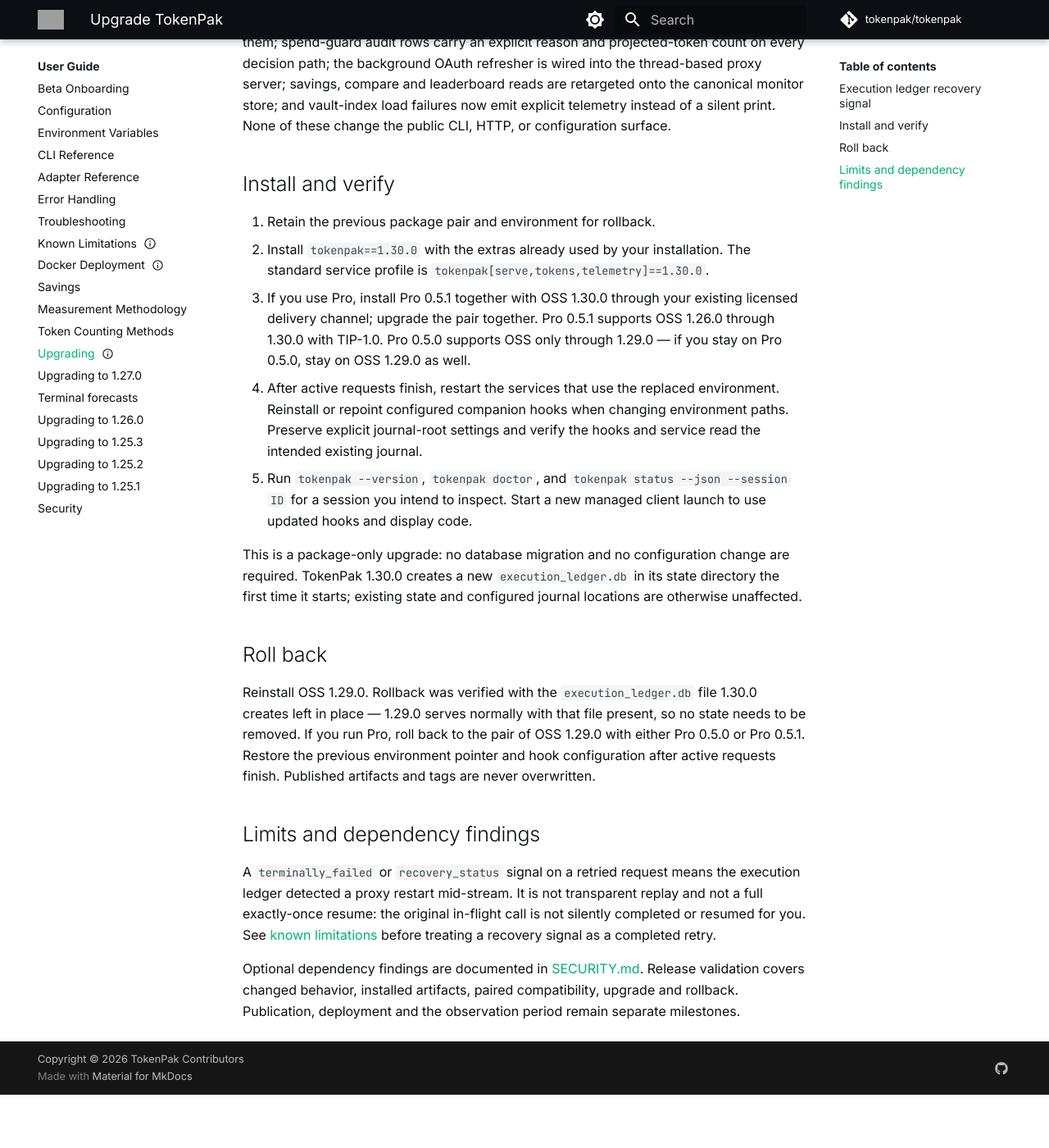
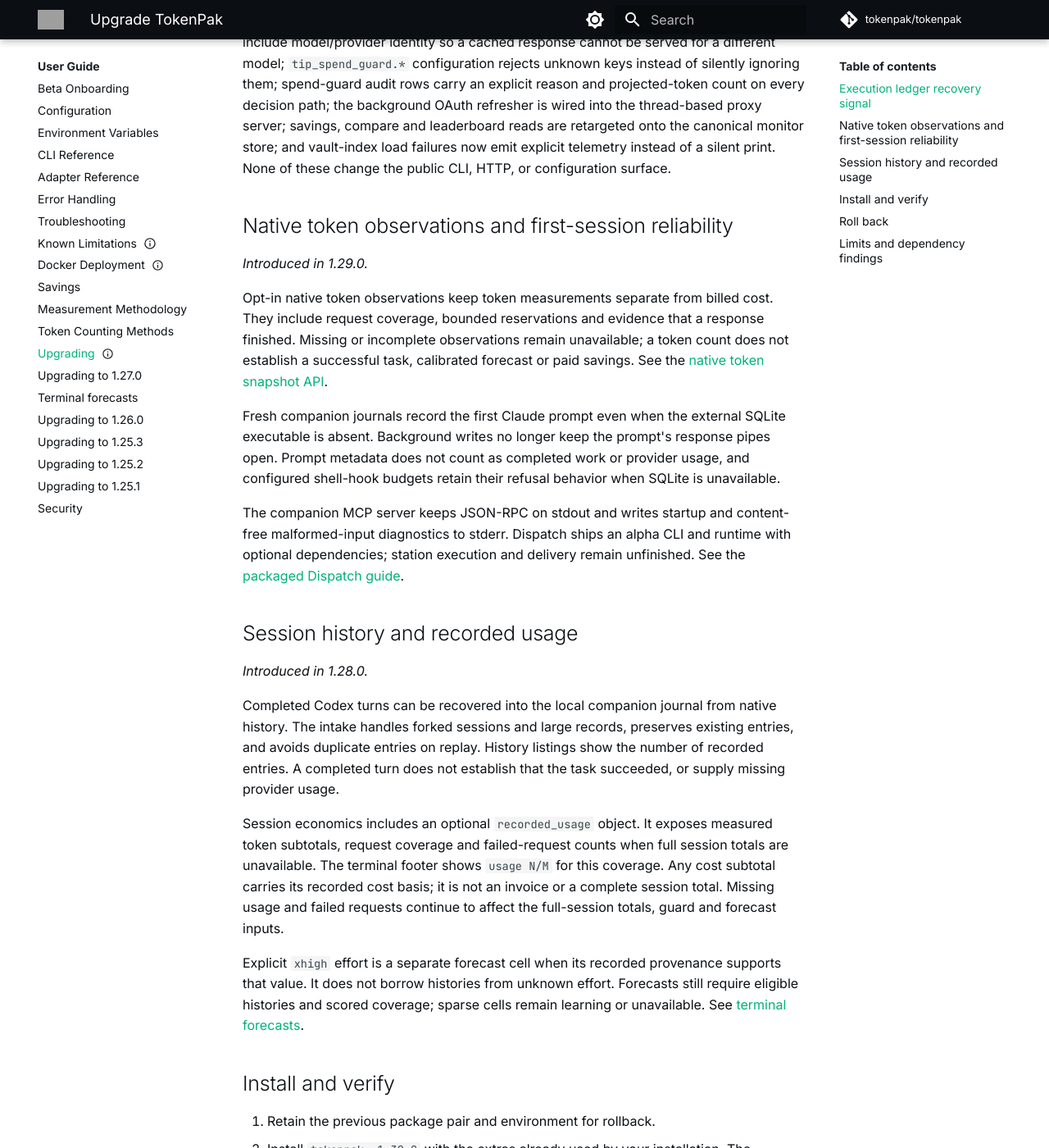
Before and after one commit to tokenpak/docs, an MkDocs documentation site: the page built from docs/upgrading.md, in a window 1280 px wide and 1400 px high, scrolled down 526 px. Shown: the whole window at 82% size. Built offline with MkDocs 1.6.1 and Material for MkDocs 9.7.7, drawn with Linux system fonts in a browser that asks for light colours; comment, search, counter and statistics services are not loaded; before the commit the page ends 1861 px from its top, so only the background shows below that; some of the changed text lies outside the part shown; grey boxes are pictures that could not be loaded.

Commit message:
docs: keep 1.29.0 and 1.28.0 upgrade notes in the 1.30.0 guide

```diff
--- a/docs/upgrading.md
+++ b/docs/upgrading.md
@@ -8,7 +8,10 @@ status: current
 
 # Upgrade to TokenPak 1.30.0
 
-This guide is for developers upgrading from TokenPak 1.29.0.
+This guide is for developers upgrading from TokenPak 1.29.0. The compatible
+published pair is OSS 1.30.0 and the separately distributed Pro 0.5.1. If you
+are upgrading from an earlier release, also read the 1.29.0 and 1.28.0 changes
+below.
 
 ## Execution ledger recovery signal
 
@@ -27,6 +30,49 @@ refresher is wired into the thread-based proxy server; savings, compare and
 leaderboard reads are retargeted onto the canonical monitor store; and
 vault-index load failures now emit explicit telemetry instead of a silent
 print. None of these change the public CLI, HTTP, or configuration surface.
+
+## Native token observations and first-session reliability
+
+*Introduced in 1.29.0.*
+
+Opt-in native token observations keep token measurements separate from billed
+cost. They include request coverage, bounded reservations and evidence that a
+response finished. Missing or incomplete observations remain unavailable; a token
+count does not establish a successful task, calibrated forecast or paid savings.
+See the [native token snapshot API](api-reference.md#native-token-snapshot).
+
+Fresh companion journals record the first Claude prompt even when the external
+SQLite executable is absent. Background writes no longer keep the prompt's
+response pipes open. Prompt metadata does not count as completed work or provider
+usage, and configured shell-hook budgets retain their refusal behavior when
+SQLite is unavailable.
+
+The companion MCP server keeps JSON-RPC on stdout and writes startup and
+content-free malformed-input diagnostics to stderr. Dispatch ships an alpha CLI
+and runtime with optional dependencies; station execution and delivery remain
+unfinished. See the [packaged Dispatch guide](https://github.com/tokenpak/tokenpak/blob/v1.29.0/docs/guides/dispatch.md).
+
+## Session history and recorded usage
+
+*Introduced in 1.28.0.*
+
+Completed Codex turns can be recovered into the local companion journal from
+native history. The intake handles forked sessions and large records, preserves
+existing entries, and avoids duplicate entries on replay. History listings show
+the number of recorded entries. A completed turn does not establish that the
+task succeeded, or supply missing provider usage.
+
+Session economics includes an optional `recorded_usage` object. It exposes
+measured token subtotals, request coverage and failed-request counts when full
+session totals are unavailable. The terminal footer shows `usage N/M` for this
+coverage. Any cost subtotal carries its recorded cost basis; it is not an invoice
+or a complete session total. Missing usage and failed requests continue to affect
+the full-session totals, guard and forecast inputs.
+
+Explicit `xhigh` effort is a separate forecast cell when its recorded provenance
+supports that value. It does not borrow histories from unknown effort. Forecasts
+still require eligible histories and scored coverage; sparse cells remain
+learning or unavailable. See [terminal forecasts](companion-session-forecast.md).
 
 ## Install and verify
 
```
